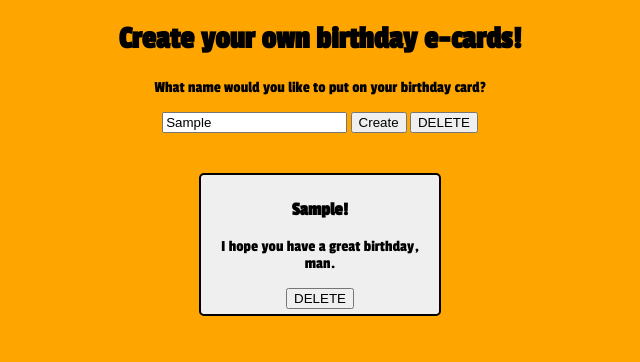
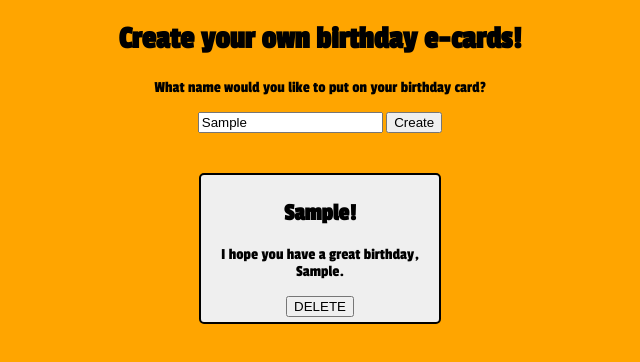
Before and after one commit to tylerb33/dynamic-cards, a plain HTML site: page index.html in a window 1280 px wide. Both pictures are taken after typing "Sample" into the empty fields and a click on the button "Create". Shown: the whole page, without its empty margins (320-960 px from the left). Drawn offline with Linux system fonts and the light colour scheme.

Commit message:
final touches are needed

```diff
--- a/cards.css
+++ b/cards.css
@@ -16,7 +16,7 @@ p {
 	font-size: 1em;
 }
 
-div#singlecard {
+div.cardStyling {
 	width: 20%;
 	background-color: #efefef;
 	text-align: center;
--- a/cards.js
+++ b/cards.js
@@ -3,33 +3,39 @@ console.log ("works");
 let finalOutput = document.getElementById("cardOutput");
 let createButton = document.getElementById("create");
 let userInput = document.getElementById("user-input");
-let removeCard = document.getElementById("deletecard");
+
+let cardArray = [];
+
+
+function produceCard() {
+
+	let userInputText = userInput.value;
+	cardArray.push(userInputText);
+	let cardNumber = cardArray.length;
+	let cardStructure =
+								`<div id="singlecard--${cardNumber}" class="cardStyling">
+									<header>
+										<h2>${userInputText}!</h2>
+									</header>
+									<main>
+										<p>I hope you have a great birthday, ${userInputText}.</p>
+									</main>
+									<button type="button" id="delete" class="deletecard">DELETE</button>
+							   </div>`
+
+	finalOutput.innerHTML += cardStructure;
+
+							}
 
 
 
-function produceCard() {
-	finalOutput.innerHTML +=  `<div id="singlecard">
-									<header>
-										<h3>${userInput.value}!</h3>
-									</header>
-									<main>
-										<p>I hope you have a great birthday, man.</p>
-									</main>
-									<button type="button" id="deletecard">DELETE</button>
-							   </div>`
-};
-
-
-function takeAwayCard() {
-	document.getElementById("cardOutput").remove(singlecard);
+function checkIfKill(event) {
+	let parentDiv = event.target.parentNode;
+	if (event.target.className === "deletecard") {
+		parentDiv.parentNode.removeChild(parentDiv);
+	}
 };
 
 
 createButton.addEventListener("click", produceCard);
-removeCard.addEventListener("click", takeAwayCard);
-
-
-
-/*Things to figure out:
-1. how to be able to delete cards individually
-	1a. being able to target #deletecard without it actually being in the HTML */
+finalOutput.addEventListener("click", checkIfKill);
--- a/index.html
+++ b/index.html
@@ -16,7 +16,6 @@
 			<p>What name would you like to put on your birthday card?</p>
 			<input type="text" id="user-input">
 			<button type="button" id="create">Create</button>
-			<button type="button" id="deletecard">DELETE</button>
 		</form>
 
 	<div id="container2">
```
